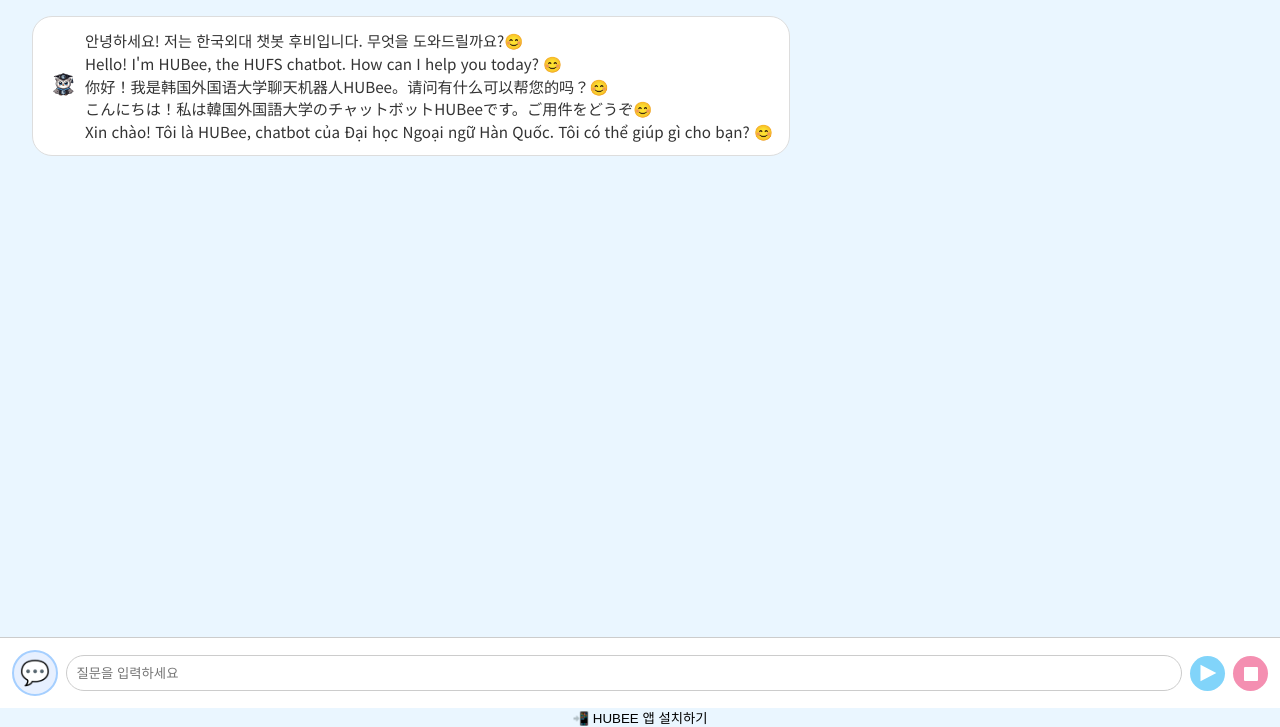
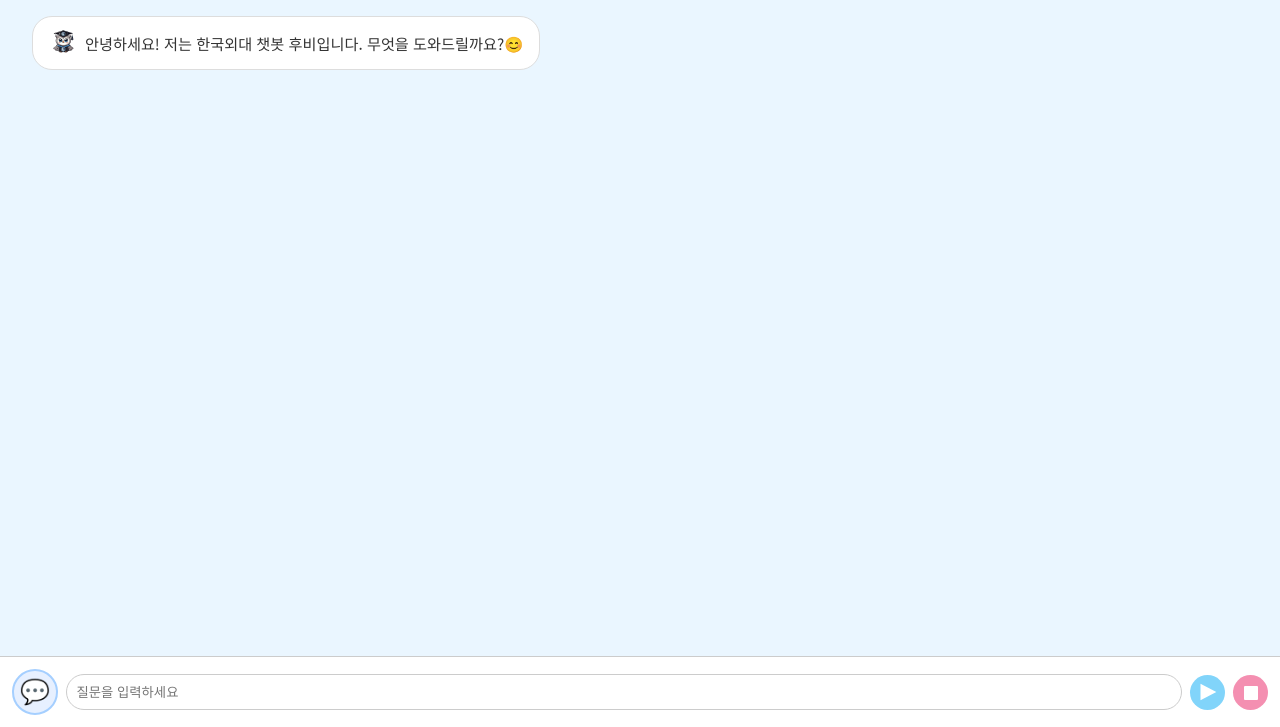
Before and after one commit to sarahlee-cre/flask-chatbot, a Flask app: page /install in a window 1280 px wide. Shown: the part 73-800 px from the top of the page. Run offline with Flask 3, Linux system fonts and the light colour scheme.

Commit message:
refactor: install.html 분리 및 버튼 UI 수정

```diff
--- a/templates/install.html
+++ b/templates/install.html
@@ -147,6 +147,66 @@
       background-color: #eef6ff;
     }
   </style>
+</head>
+<body>
+  <header>
+    <div class="info-icon" onclick="openModal()">
+      <svg xmlns="http://www.w3.org/2000/svg" width="30" height="30" viewBox="0 0 24 24">
+        <circle cx="12" cy="12" r="12" fill="#444444" />
+        <text x="12" y="18" text-anchor="middle" font-size="18" fill="white" font-family="Arial, sans-serif" font-weight="bold">i</text>
+      </svg>
+    </div>
+    <img src="/static/icons/hufs.png" class="logo" alt="로고" />
+    <div class="title">HUFS 비서, HUBEE</div>
+    <button class="search-btn" onclick="viewHistory()">🔍</button>
+  </header>
+
+  <div id="infoModal" style="display:none; position:fixed; top:0; left:0; width:100vw; height:100vh; background:white; z-index:1000;">
+    <div style="background:white; max-width:500px; margin:10vh auto; padding:20px; border-radius:10px; box-shadow:0 4px 10px rgba(0,0,0,0.3); position:relative; max-height:80vh; overflow-y:auto;">
+      <h3>📘 HUFS 비서, HUBEE 사용 방법</h3>
+      <p>안녕하세요! 한국외대 챗봇 HUBEE입니다.<br>저는 학교 공지사항이나 학사일정등 다양한 자료를 가지고 있어요!</p>
+      <ul>
+        <li>📅 최근 학사 공지가 뭐예요?</li>
+        <li>🍽 오늘 학식 메뉴는?</li>
+        <li>🏠 기숙사 입실은 언제예요?</li>
+        <li>🌍 교환학생 조건이 궁금해요</li>
+      </ul>
+      <button onclick="closeModal()" style="margin-top: 10px; padding: 6px 14px; background: #003b6f; color: white; border: none; border-radius: 6px;">닫기</button>
+    </div>
+  </div>
+
+  <div id="chat-box">
+    <div class="bubble bot"><img class='bot-icon' src='/static/icons/icon3.png'>안녕하세요! 저는 한국외대 챗봇 후비입니다. 무엇을 도와드릴까요?😊</div>
+  </div>
+
+  <div id="input-area">
+    <div style="position: relative;">
+      <button id="toggleExamples">💬</button>
+      <div id="exampleList" style="display: none; position: absolute; bottom: 50px; left: 0; background: white; border: 1px solid #ccc; border-radius: 10px; box-shadow: 0 2px 6px rgba(0,0,0,0.1); z-index: 10; white-space: nowrap;">
+        <button class="example-question">최근 학사공지 알고싶어요!</button><br />
+        <button class="example-question">오늘 학식은 뭐예요?</button><br />
+        <button class="example-question">기숙사 신청은 언제 해요?</button><br />
+        <button class="example-question">교환학생 가고 싶어요!</button><br />
+        <button class="example-question">시험이 언제예요?</button>
+      </div>
+    </div>
+    <input id="userInput" placeholder="질문을 입력하세요" />
+    <button id="send-btn" onclick="sendToGPT()">
+      <svg xmlns="http://www.w3.org/2000/svg" width="20" height="20" viewBox="0 0 24 24" fill="none">
+        <path d="M3 2v20l19-10L3 2z" fill="#ffffff"/>
+      </svg>
+    </button>
+    <button id="end-btn" onclick="clearChat()">
+      <svg xmlns='http://www.w3.org/2000/svg' width='20' height='20' viewBox='0 0 40 40'>
+        <circle cx='20' cy='20' r='20' fill='#f48fb1'/>
+        <rect x='6' y='8' width='28' height='28' fill='white' rx='2'/>
+      </svg>
+    </button>
+  </div>
+
+  <button id="installBtn" style="display: none;">📲 HUBEE 앱 설치하기</button>
+
+  <!-- JavaScript는 여기! -->
   <script>
     if ('serviceWorker' in navigator) {
       window.addEventListener('load', () => {
@@ -154,10 +214,30 @@
       });
     }
 
+    let deferredPrompt = null;
+    window.addEventListener('beforeinstallprompt', (e) => {
+      e.preventDefault();
+      deferredPrompt = e;
+      const installBtn = document.getElementById("installBtn");
+      installBtn.style.display = "block";
+      installBtn.addEventListener("click", () => {
+        installBtn.style.display = "none";
+        deferredPrompt.prompt();
+        deferredPrompt.userChoice.then((choiceResult) => {
+          if (choiceResult.outcome === "accepted") {
+            console.log("✅ 사용자 설치 승인");
+          } else {
+            console.log("❌ 사용자 설치 거절");
+          }
+          deferredPrompt = null;
+        });
+      });
+    });
+
     let history = [];
     let allConversations = [];
 
-    async function sendToGPT() {
+    window.sendToGPT = async function () {
       const inputEl = document.getElementById("userInput");
       const userInput = inputEl.value.trim();
       if (!userInput) return;
@@ -182,17 +262,17 @@
       chatBox.innerHTML += `<div class='bubble bot'><img class='bot-icon' src='/static/icons/icon3.png'> ${formatted}</div>`;
       chatBox.scrollTop = chatBox.scrollHeight;
       history.push({ role: 'bot', content: data.answer });
-    }
+    };
 
-    function clearChat() {
+    window.clearChat = function () {
       if (history.length > 0) {
         allConversations.push([...history]);
         history = [];
       }
       document.getElementById("chat-box").innerHTML = "";
-    }
+    };
 
-    function viewHistory() {
+    window.viewHistory = function () {
       if (allConversations.length === 0) {
         alert("이전 대화 기록이 없습니다.");
         return;
@@ -201,15 +281,15 @@
         return `📂 대화 ${idx + 1}\n` + conv.map(h => `${h.role === 'user' ? '🙋‍♀️' : '🤖'} ${h.content}`).join('\n');
       }).join('\n\n----------------------\n\n');
       alert(output);
-    }
+    };
 
-    function openModal() {
+    window.openModal = function () {
       document.getElementById("infoModal").style.display = "block";
-    }
+    };
 
-    function closeModal() {
+    window.closeModal = function () {
       document.getElementById("infoModal").style.display = "none";
-    }
+    };
 
     document.addEventListener("DOMContentLoaded", function () {
       const toggleBtn = document.getElementById("toggleExamples");
@@ -225,103 +305,9 @@
           document.getElementById("userInput").value = text;
           list.style.display = "none";
           sendToGPT();
-    let deferredPrompt = null;
-
-          let deferredPrompt = null;
         });
       });
     });
   </script>
-
-  <script>
-      let deferredPrompt = null;
-      window.addEventListener('beforeinstallprompt', (e) => {
-        e.preventDefault();
-        deferredPrompt = e;
-        const installBtn = document.getElementById("installBtn");
-        installBtn.style.display = "block";
-        installBtn.addEventListener("click", () => {
-          installBtn.style.display = "none";
-          deferredPrompt.prompt();
-          deferredPrompt.userChoice.then((choiceResult) => {
-            if (choiceResult.outcome === "accepted") {
-              console.log("✅ 사용자 설치 승인");
-            } else {
-            console.log("❌ 사용자 설치 거절");
-            }
-            deferredPrompt = null;
-        });
-      });
-    });
-  </script>
-</head>
-<body>
-  <header>
-    <div class="info-icon" onclick="openModal()">
-      <svg xmlns="http://www.w3.org/2000/svg" width="30" height="30" viewBox="0 0 24 24">
-        <circle cx="12" cy="12" r="12" fill="#444444" />
-        <text x="12" y="18" text-anchor="middle" font-size="18" fill="white" font-family="Arial, sans-serif" font-weight="bold">i</text>
-      </svg>
-    </div>
-    <img src="/static/icons/hufs.png" class="logo" alt="로고" />
-    <div class="title">HUFS 비서, HUBEE</div>
-    <button class="search-btn" onclick="viewHistory()">🔍</button>
-  </header>
-
-  <!-- 안내 모달 -->
-  <div id="infoModal" style="display:none; position:fixed; top:0; left:0; width:100vw; height:100vh; background:white; z-index:1000;">
-    <div style="background:white; max-width:500px; margin:10vh auto; padding:20px; border-radius:10px; box-shadow:0 4px 10px rgba(0,0,0,0.3); position:relative; max-height:80vh; overflow-y:auto;">
-      <h3>📘 HUFS 비서, HUBEE 사용 방법</h3>
-      <p>안녕하세요! 한국외대 챗봇 HUBEE입니다.<br>저는 학교 공지사항이나 학사일정등 다양한 자료룔 가지고 있어요!</p>
-      <p>후비에게 아래와 같은 질문을 해보세요:</p>
-      <ul>
-        <li>📅 최근 학사 공지가 뭐예요?</li>
-        <li> 🍽 오늘 학식 메뉴는?</li>
-        <li>🏠 기숙사 입실은 언제예요?</li>
-        <li>🌍 교환학생 조건이 궁금해요</li>
-      </ul>
-      <p>아래 파란색 버튼을 누르면 질문이 전송됩니다. <br> 옆의 빨간버튼을 누르면 채팅이 종료되고 새로운 채팅을 시작하실 수 있습니다!<br> 상단 🔍 버튼을 눌러 이전 대화 내용도 확인할 수 있어요!</p>
-      <h3>📘 HUFS Secretary, how to use HUBEE</h3>
-      <p>Hello! I'm HUBEE, a chatbot of Hankuk University of Foreign Studies.<br>I have various materials such as school announcements and academic schedules!</p>
-      <p>Ask the HUBEE the following questions:</p>
-      <ul>
-        <li>📅 What is the recent academic notice?</li>
-        <li> 🍽 What's on the menu today?</li>
-        <li>🏠 When do you enter the dorm?</li>
-        <li>🌍 I want to know the conditions of exchange students</li>
-      </ul>
-      <p> Press the blue button below to send you a question. <br> Press the red button to end the chat and start a new one! <br> Press the 🔍 button at the top to check out the previous conversation as well!</p>
-      <button onclick="closeModal()" style="margin-top: 10px; padding: 6px 14px; background: #003b6f; color: white; border: none; border-radius: 6px;">닫기</button>
-    </div>
-  </div>
-
-  <div id="chat-box">
-    <div class="bubble bot"><img class='bot-icon' src='/static/icons/icon3.png'>안녕하세요! 저는 한국외대 챗봇 후비입니다. 무엇을 도와드릴까요?😊<br>Hello! I'm HUBee, the HUFS chatbot. How can I help you today? 😊<br>你好！我是韩国外国语大学聊天机器人HUBee。请问有什么可以帮您的吗？😊<br>こんにちは！私は韓国外国語大学のチャットボットHUBeeです。ご用件をどうぞ😊<br>Xin chào! Tôi là HUBee, chatbot của Đại học Ngoại ngữ Hàn Quốc. Tôi có thể giúp gì cho bạn? 😊</div>
-  </div>
-  <div id="input-area">
-    <div style="position: relative;">
-      <button id="toggleExamples">💬</button>
-      <div id="exampleList" style="display: none; position: absolute; bottom: 50px; left: 0; background: white; border: 1px solid #ccc; border-radius: 10px; box-shadow: 0 2px 6px rgba(0,0,0,0.1); z-index: 10; white-space: nowrap;">
-        <button class="example-question">최근 학사공지 알고싶어요!</button><br />
-        <button class="example-question">오늘 학식은 뭐예요?</button><br />
-        <button class="example-question">기숙사 신청은 언제 해요?</button><br />
-        <button class="example-question">교환학생 가고 싶어요!</button><br />
-        <button class="example-question">시험이 언제예요?</button>
-      </div>
-    </div>
-    <input id="userInput" placeholder="질문을 입력하세요" />
-    <button id="send-btn" onclick="sendToGPT()">
-      <svg xmlns="http://www.w3.org/2000/svg" width="20" height="20" viewBox="0 0 24 24" fill="none">
-        <path d="M3 2v20l19-10L3 2z" fill="#ffffff"/>
-      </svg>
-    </button>
-    <button id="end-btn" onclick="clearChat()">
-      <svg xmlns='http://www.w3.org/2000/svg' width='20' height='20' viewBox='0 0 40 40'>
-        <circle cx='20' cy='20' r='20' fill='#f48fb1'/>
-        <rect x='6' y='8' width='28' height='28' fill='white' rx='2'/>
-      </svg>
-    </button>
-  </div>
 </body>
-  <button id="installBtn">📲 HUBEE 앱 설치하기</button>
 </html>
```
